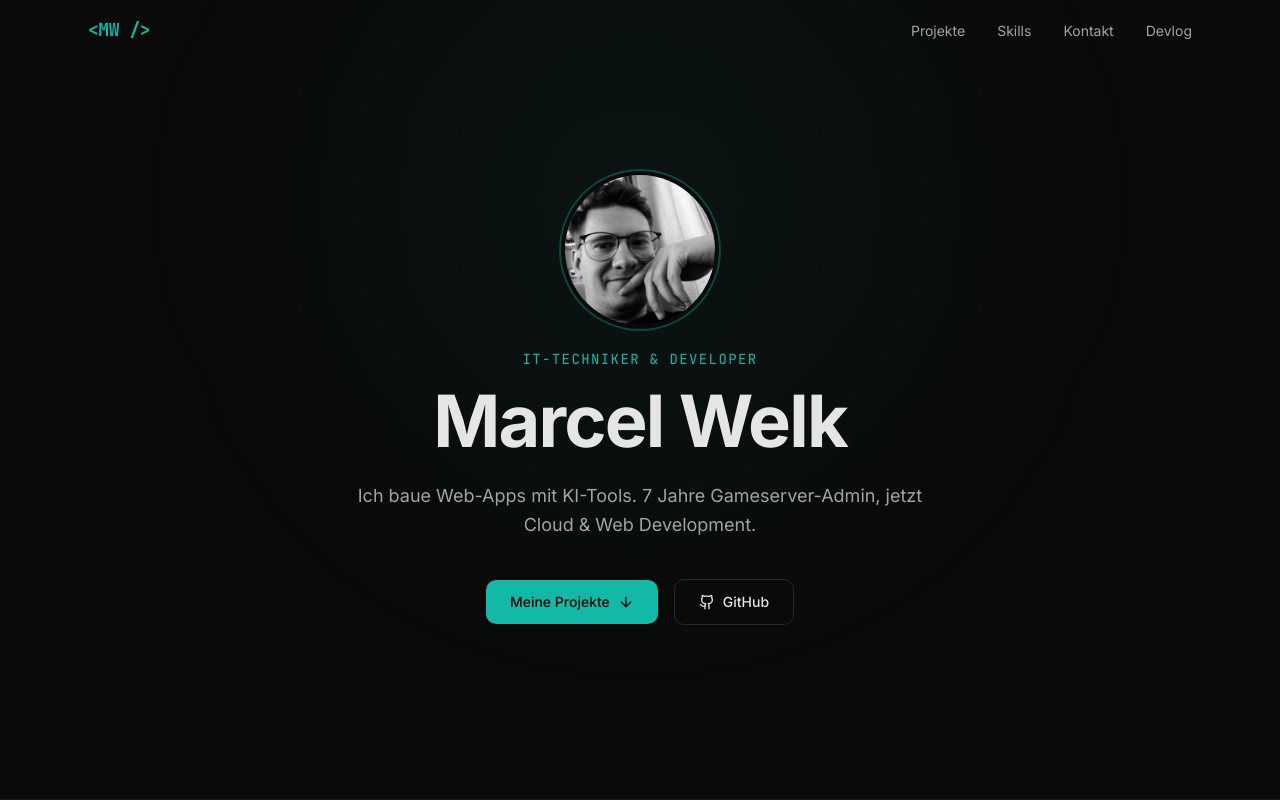
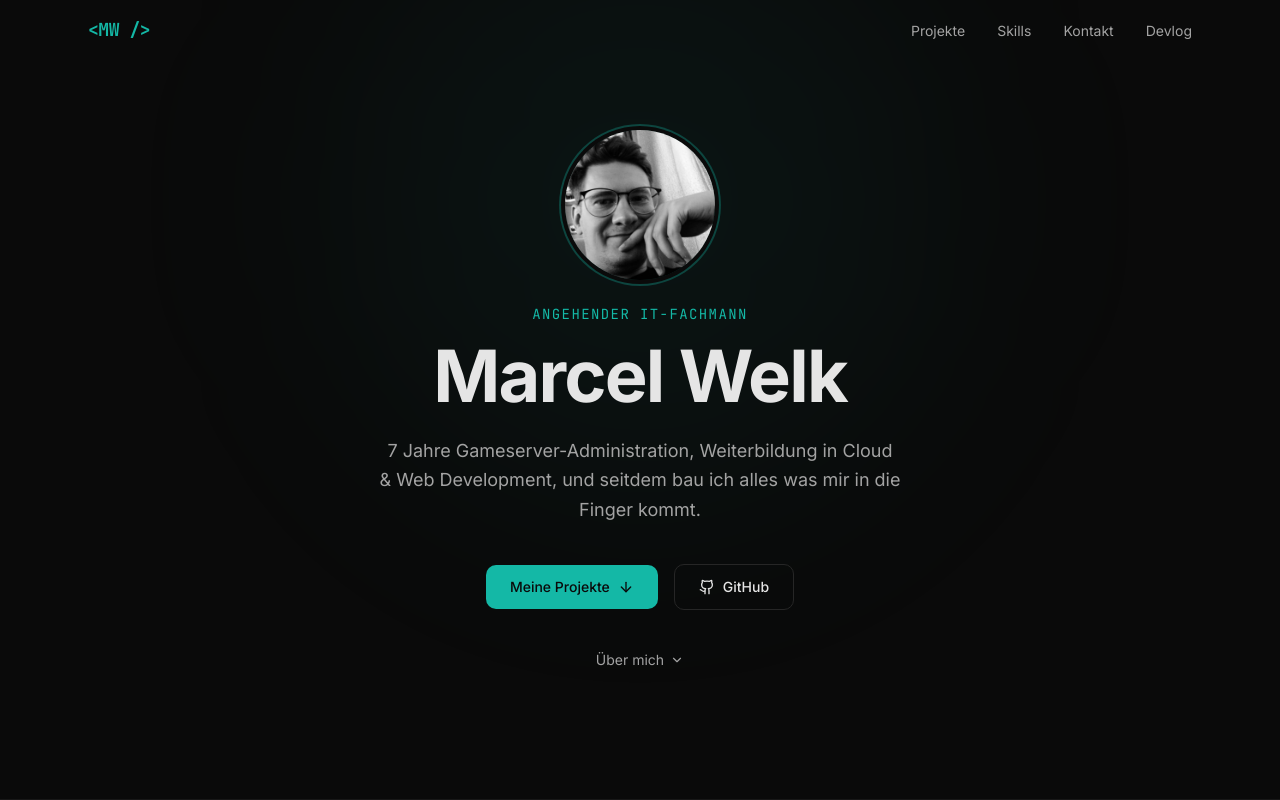
Before and after one commit to celtechstarter/portfolio, a Next.js app: page / in a window 1280 px wide. Shown: the top 800 px of the page. Built offline with nearby package versions, Linux system fonts and the light colour scheme.

Commit message:
update hero section: new tagline, about toggle, meta description

```diff
--- a/app/layout.tsx
+++ b/app/layout.tsx
@@ -7,8 +7,8 @@ const _inter = Inter({ subsets: ['latin'], variable: '--font-inter' })
 const _jetbrainsMono = JetBrains_Mono({ subsets: ['latin'], variable: '--font-jetbrains-mono' })
 
 export const metadata: Metadata = {
-  title: 'Marcel Welk | IT-Techniker & Developer',
-  description: 'Ich baue Web-Apps mit KI-Tools. 7 Jahre Gameserver-Admin, jetzt Cloud & Web Development.',
+  title: 'Marcel Welk | Angehender IT-Fachmann',
+  description: '7 Jahre Gameserver-Administration, Weiterbildung in Cloud & Web Development. Portfolio mit React, TypeScript und Supabase Projekten.',
   icons: {
     icon: [
       {
--- a/components/hero.tsx
+++ b/components/hero.tsx
@@ -1,5 +1,5 @@
 import Image from "next/image"
-import { ArrowDown, Github } from "lucide-react"
+import { ArrowDown, Github, ChevronDown, ChevronUp } from "lucide-react"
 
 export function Hero() {
   return (
@@ -25,14 +25,13 @@ export function Hero() {
         </div>
 
         <p className="mb-4 font-mono text-sm tracking-widest text-primary uppercase">
-          IT-Techniker & Developer
+          Angehender IT-Fachmann
         </p>
         <h1 className="mb-6 text-5xl font-bold tracking-tight text-foreground md:text-7xl text-balance">
           Marcel Welk
         </h1>
         <p className="mx-auto mb-10 max-w-xl text-lg leading-relaxed text-muted-foreground text-pretty">
-          Ich baue Web-Apps mit KI-Tools. 7 Jahre Gameserver-Admin, jetzt Cloud
-          & Web Development.
+          7 Jahre Gameserver-Administration, Weiterbildung in Cloud & Web Development, und seitdem bau ich alles was mir in die Finger kommt.
         </p>
 
         <div className="flex flex-col items-center justify-center gap-4 sm:flex-row">
@@ -53,7 +52,30 @@ export function Hero() {
             GitHub
           </a>
         </div>
+
+        {/* Über mich - Collapsible */}
+        <AboutToggle />
       </div>
     </section>
   )
 }
+
+function AboutToggle() {
+  return (
+    <details className="group mx-auto mt-10 max-w-lg">
+      <summary className="flex cursor-pointer items-center justify-center gap-2 text-sm text-muted-foreground transition-colors hover:text-primary list-none">
+        <span className="group-open:hidden inline-flex items-center gap-1.5">
+          Über mich
+          <ChevronDown size={14} />
+        </span>
+        <span className="hidden group-open:inline-flex items-center gap-1.5">
+          Weniger anzeigen
+          <ChevronUp size={14} />
+        </span>
+      </summary>
+      <p className="mt-4 text-sm leading-relaxed text-muted-foreground animate-in fade-in slide-in-from-top-2 duration-300">
+        Mit 16 hab ich angefangen Gameserver zu betreiben — Linux, Netzwerke und Troubleshooting hab ich mir dabei selbst beigebracht. Nach einer zertifizierten Weiterbildung in Cloud & Web Development (AWS, Azure, LPIC-1) baue ich jetzt Webapps mit React und TypeScript. Mein Ziel: ein Einstieg in den IT-Support, wo ich technisches Verständnis und Problemlösungskompetenz zusammenbringen kann.
+      </p>
+    </details>
+  )
+}
```
